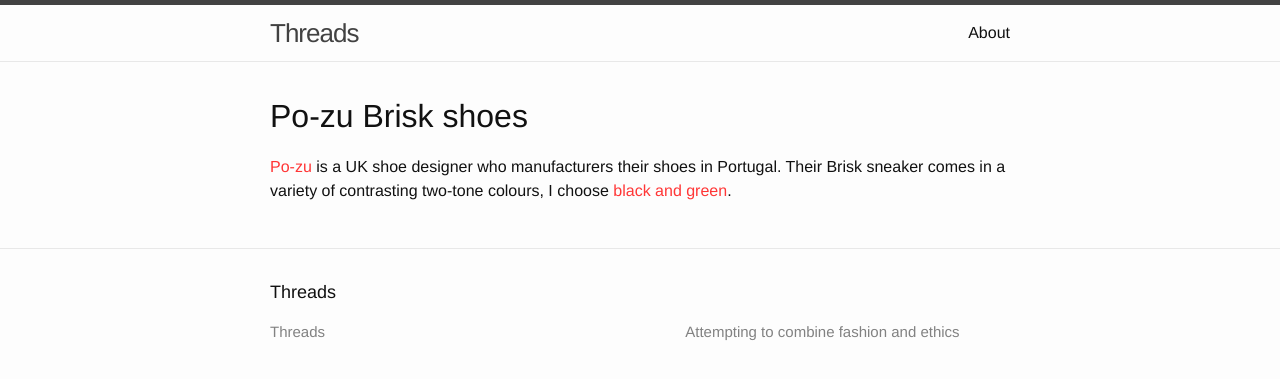
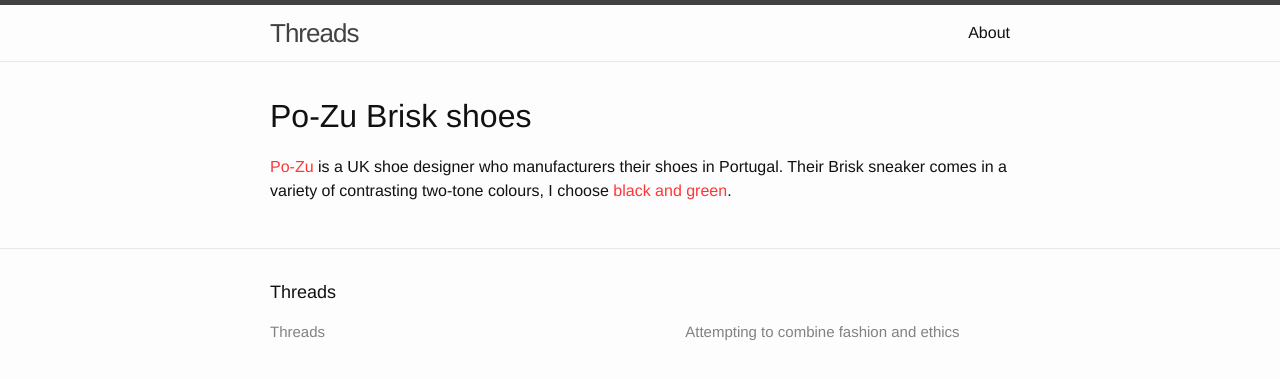
Before and after one commit to rrees/threads, a Jekyll site: the page built from _posts/2015-11-24-po-zu-brisks.markdown, in a window 1280 px wide. Shown: the top 379 px of the page. Built offline with Jekyll 4.4.1, drawn with Linux system fonts in a browser that asks for light colours.

Commit message:
Corrects the casing of Po-Zu

```diff
--- a/_posts/2015-11-24-po-zu-brisks.markdown
+++ b/_posts/2015-11-24-po-zu-brisks.markdown
@@ -1,10 +1,10 @@
 ---
 layout: default
-title: "Po-zu Brisk shoes"
+title: "Po-Zu Brisk shoes"
 date: 2015-11-24 23:15:00
 categories: shoes uk
 ---
 
-# Po-zu Brisk shoes
+# Po-Zu Brisk shoes
 
-[Po-zu](http://po-zu.com) is a UK shoe designer who manufacturers their shoes in Portugal. Their Brisk sneaker comes in a variety of contrasting two-tone colours, I choose [black and green](http://po-zu.com/collections/mens/products/brisk-black-green).
+[Po-Zu](http://po-zu.com) is a UK shoe designer who manufacturers their shoes in Portugal. Their Brisk sneaker comes in a variety of contrasting two-tone colours, I choose [black and green](http://po-zu.com/collections/mens/products/brisk-black-green).
```
